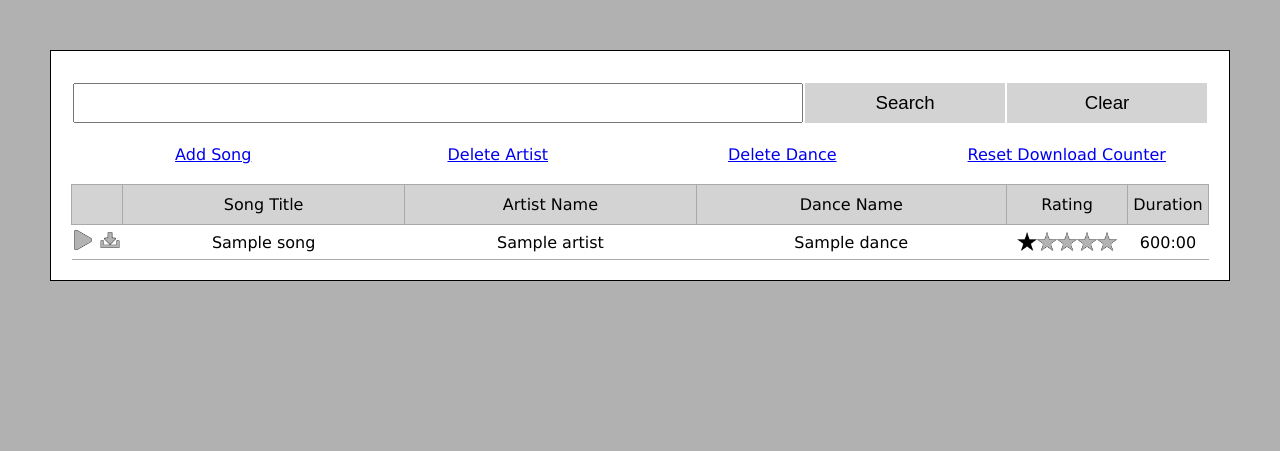
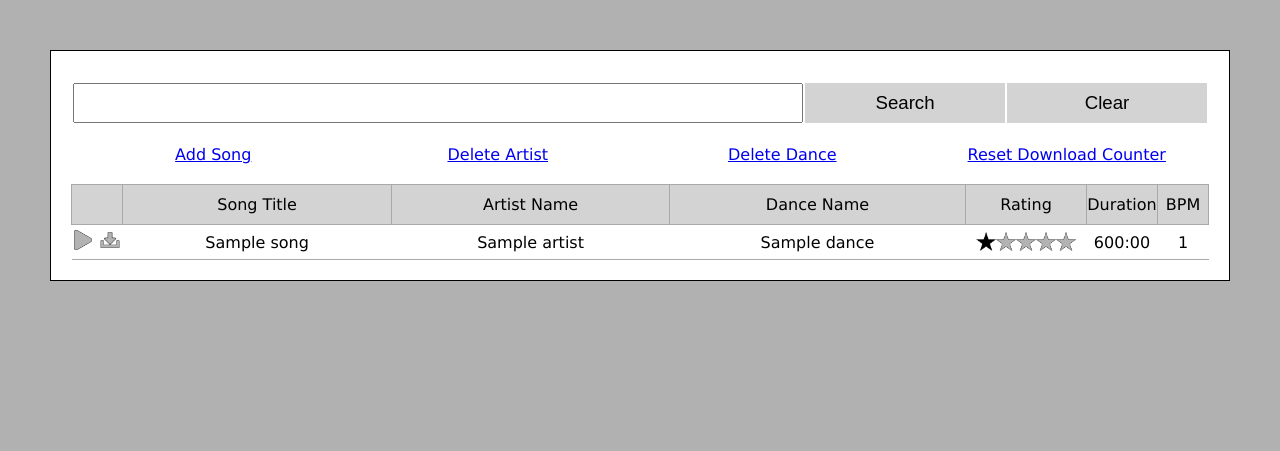
Before and after one commit to nils-braun/akk, a Flask app: page /songs/home/ in a window 1280 px wide. Shown: the part 50-501 px from the top of the page. Run offline with Flask 2, Linux system fonts and the light colour scheme; the visitor is signed in with stand-in values (Sample User, id 1); tables that the repository leaves empty hold one stand-in row (values such as "Sample post"); parts of the project's set-up code (start-up, migrations or seed data) failed here and were passed over.

Commit message:
Show the BPM column

```diff
--- a/app/templates/songs/home.html
+++ b/app/templates/songs/home.html
@@ -58,7 +58,8 @@
                 <td>Artist Name</td>
                 <td>Dance Name</td>
                 <td width="120px">Rating</td>
-                <td width="80px">Duration</td>
+                <td width="70px">Duration</td>
+                <td width="50px">BPM</td>
             </tr>
         </thead>
         <tbody>
--- a/app/templates/songs/search_ajax.html
+++ b/app/templates/songs/search_ajax.html
@@ -10,6 +10,7 @@
             <td>{{ song.dance.name }}</td>
             <td><div class="rating" data-value="{{ rating }}"></div></td>
             <td>{{ "%02.d" |format(song.duration.seconds / 60) }}:{{ "%02d" | format(song.duration.seconds % 60) }}</td>
+            <td>{{ "%d" |format(song.bpm) }}</td>
         </tr>
     {% endfor %}
 {% endif %}
```
